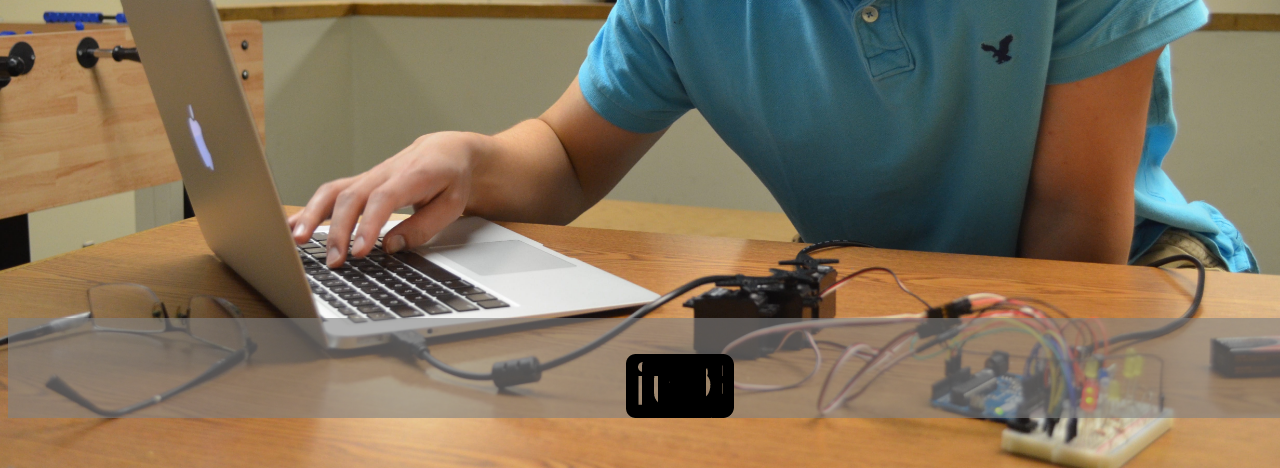
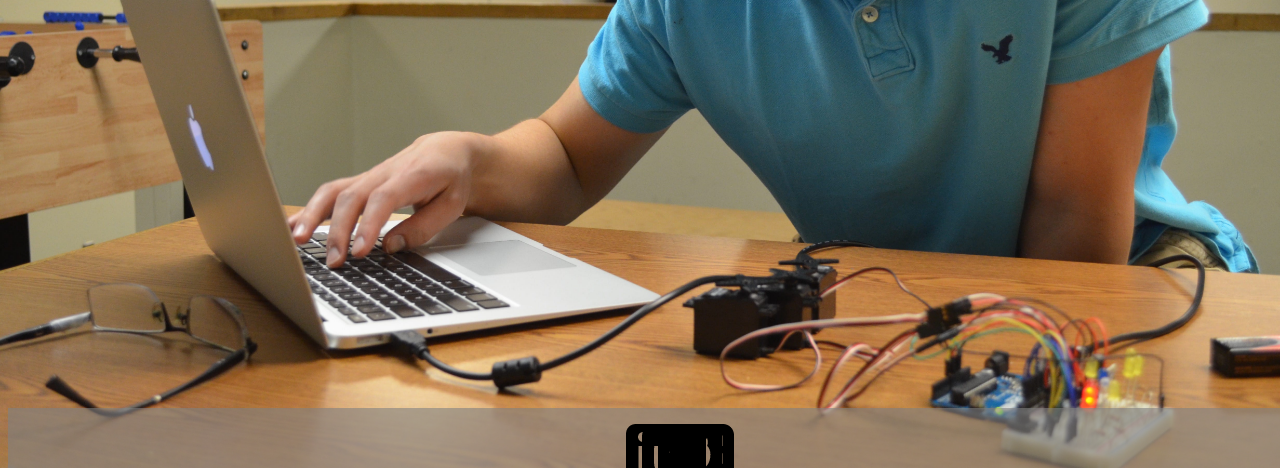
Before and after one commit to thomaskeady/thomaskeady.github.io, a plain HTML site: page index.html in a window 1280 px wide. Shown: the part 332-800 px from the top of the page. Drawn offline with Linux system fonts and the light colour scheme.

Commit message:
Update myStyle.css

```diff
--- a/myStyle.css
+++ b/myStyle.css
@@ -30,9 +30,9 @@ body {
 div.footer {
 	position: fixed;
 
-	bottom: 0px;
+	bottom: -60px;
 	width: 100%;
-	height: 100px;
+	height: 80px;
 
   	transform: translateY(-50%);
   	-ms-transform: translateY(-50%);
```
